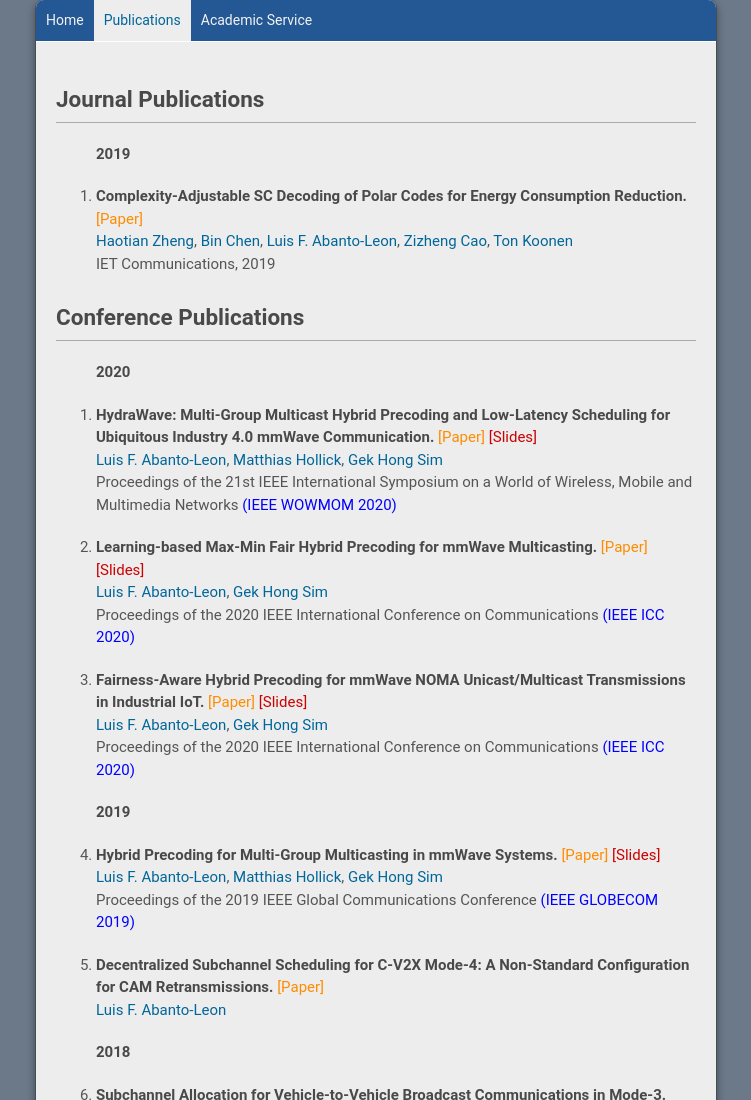
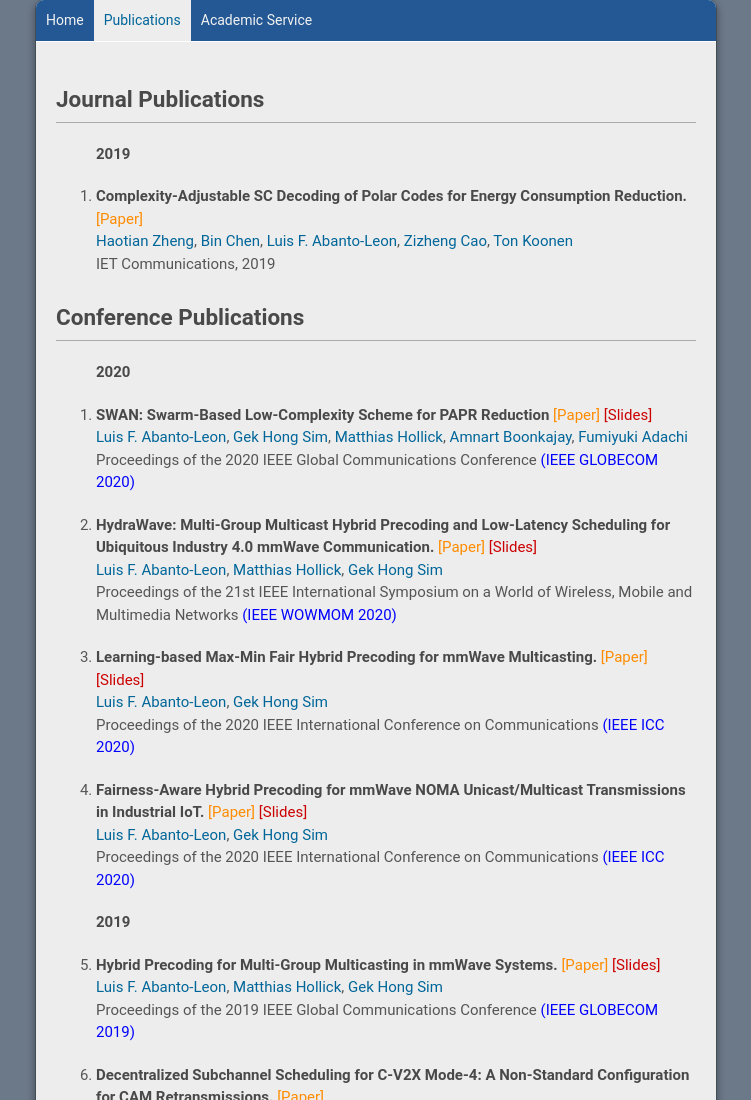
Before and after one commit to l-f-abanto-leon/l-f-abanto-leon.github.io, a plain HTML site: page publications.html in a window 1280 px wide. Shown: the top 1100 px of the page, without its empty margins (264-1015 px from the left). Drawn offline with Linux system fonts and the light colour scheme.

Commit message:
changes latest wowmom
chnages september

```diff
--- a/publications.html
+++ b/publications.html
@@ -92,6 +92,26 @@
 
 <b>2020</b>
 
+
+<li>
+    <p>
+	<div class="bibentry-article">
+	<div class="bibtitle">
+    <strong>SWAN: Swarm-Based Low-Complexity Scheme for PAPR Reduction</strong>
+		<a href="https://arxiv.org/abs/2008.07600" style="color: #FF8C00" target="_blank">[Paper]</a>
+		<a href="slides/WOWMOM_2020_Slides.pdf" style="color: #cc0000" target="_blank">[Slides]</a>
+
+	<div class="bibauthors">
+		<a href="https://scholar.google.nl/citations?hl=en&user=P51I-OsAAAAJ&view_op=list_works&sortby=pubdate">Luis F. Abanto-Leon</a>, <a href="https://scholar.google.nl/citations?user=diC_npEAAAAJ&amp;hl=en">Gek Hong Sim</a>, <a href="https://scholar.google.com/citations?hl=en&user=yS4WHUQAAAAJ&view_op=list_works&sortby=pubdate">Matthias Hollick</a>, <a href="https://scholar.google.co.kr/citations?user=SwxG058AAAAJ&hl=en">Amnart Boonkajay</a>, <a href="https://scholar.google.co.kr/citations?user=f7PIxx0AAAAJ&hl=en">Fumiyuki Adachi</a>
+
+	<div class="bibdetails">
+		Proceedings of the 2020 IEEE Global Communications Conference
+		<a href="http://www.cs.ucc.ie/wowmom2020/" style="color: #0000FF" target="_blank">(IEEE GLOBECOM 2020)</a>
+    </p>
+</li>
+
+
+
 <li>
     <p>
 	<div class="bibentry-article">
@@ -101,7 +121,7 @@
 		<a href="slides/WOWMOM_2020_Slides.pdf" style="color: #cc0000" target="_blank">[Slides]</a>
 
 	<div class="bibauthors">
-		<a href="https://scholar.google.nl/citations?hl=en&user=P51I-OsAAAAJ&view_op=list_works&sortby=pubdate">Luis F. Abanto-Leon</a>, <a href="https://dblp.org/pers/hd/h/Hollick:Matthias">Matthias Hollick</a>, <a href="https://scholar.google.nl/citations?user=diC_npEAAAAJ&amp;hl=en">Gek Hong Sim</a>
+		<a href="https://scholar.google.nl/citations?hl=en&user=P51I-OsAAAAJ&view_op=list_works&sortby=pubdate">Luis F. Abanto-Leon</a>, <a href="https://scholar.google.com/citations?hl=en&user=yS4WHUQAAAAJ&view_op=list_works&sortby=pubdate">Matthias Hollick</a>, <a href="https://scholar.google.nl/citations?user=diC_npEAAAAJ&amp;hl=en">Gek Hong Sim</a>
 
 	<div class="bibdetails">
 		Proceedings of the 21st IEEE International Symposium on a World of Wireless, Mobile and Multimedia Networks
@@ -157,7 +177,7 @@
 		<a href="slides/GLOBECOM_2019_Slides.pdf" style="color: #cc0000" target="_blank">[Slides]</a>
 
 	<div class="bibauthors">
-		<a href="https://scholar.google.nl/citations?hl=en&user=P51I-OsAAAAJ&view_op=list_works&sortby=pubdate">Luis F. Abanto-Leon</a>, <a href="https://dblp.org/pers/hd/h/Hollick:Matthias">Matthias Hollick</a>, <a href="https://scholar.google.nl/citations?user=diC_npEAAAAJ&amp;hl=en">Gek Hong Sim</a>
+		<a href="https://scholar.google.nl/citations?hl=en&user=P51I-OsAAAAJ&view_op=list_works&sortby=pubdate">Luis F. Abanto-Leon</a>, <a href="https://scholar.google.com/citations?hl=en&user=yS4WHUQAAAAJ&view_op=list_works&sortby=pubdate">Matthias Hollick</a>, <a href="https://scholar.google.nl/citations?user=diC_npEAAAAJ&amp;hl=en">Gek Hong Sim</a>
 
 	<div class="bibdetails">
 		Proceedings of the 2019 IEEE Global Communications Conference
```
Also changed, not shown: academic-service.html (+1 -0 lines), index.html (+2 -2 lines).
